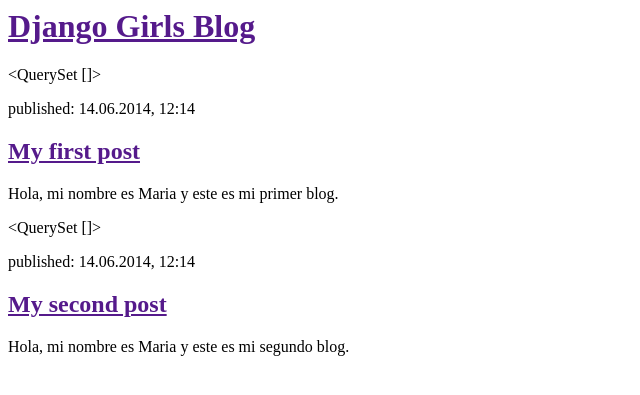
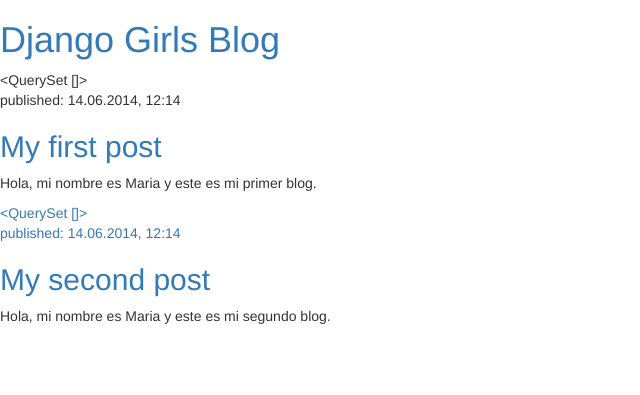
Before and after one commit to 94marivera/my-first-blog, a Django app: page / in a window 1280 px wide. Shown: the top 395 px of the page, without its empty margins (0-640 px from the left). Run offline with Django 3.2, Linux system fonts and the light colour scheme; data that the repository does not hold is empty; some libraries are stand-ins or nearby versions.

Commit message:
se cambio color y agrego rferencia

```diff
--- /dev/null
+++ b/blog/static/css/blog.css
@@ -0,0 +1,3 @@
+h1 a {
+    color: #FCA205;
+}
--- a/blog/templates/blog/post_list.html
+++ b/blog/templates/blog/post_list.html
@@ -1,5 +1,7 @@
 <html>
     <head>
+        <link rel="stylesheet" href="//maxcdn.bootstrapcdn.com/bootstrap/3.2.0/css/bootstrap.min.css">
+    <link rel="stylesheet" href="//maxcdn.bootstrapcdn.com/bootstrap/3.2.0/css/bootstrap-theme.min.css">
         <title>Django Girls blog</title>
     </head>
     <body>
@@ -19,6 +21,7 @@
             <p>published: 14.06.2014, 12:14</p>
             <h2><a href="">My first post</a></h2>
             <p>Hola, mi nombre es Maria y este es mi primer blog.</p>
+            <a href="http://en.wikipedia.org/wiki/Django" class="external_link" id="link_to_wiki_page">
 
 
         {{ posts }}
```
